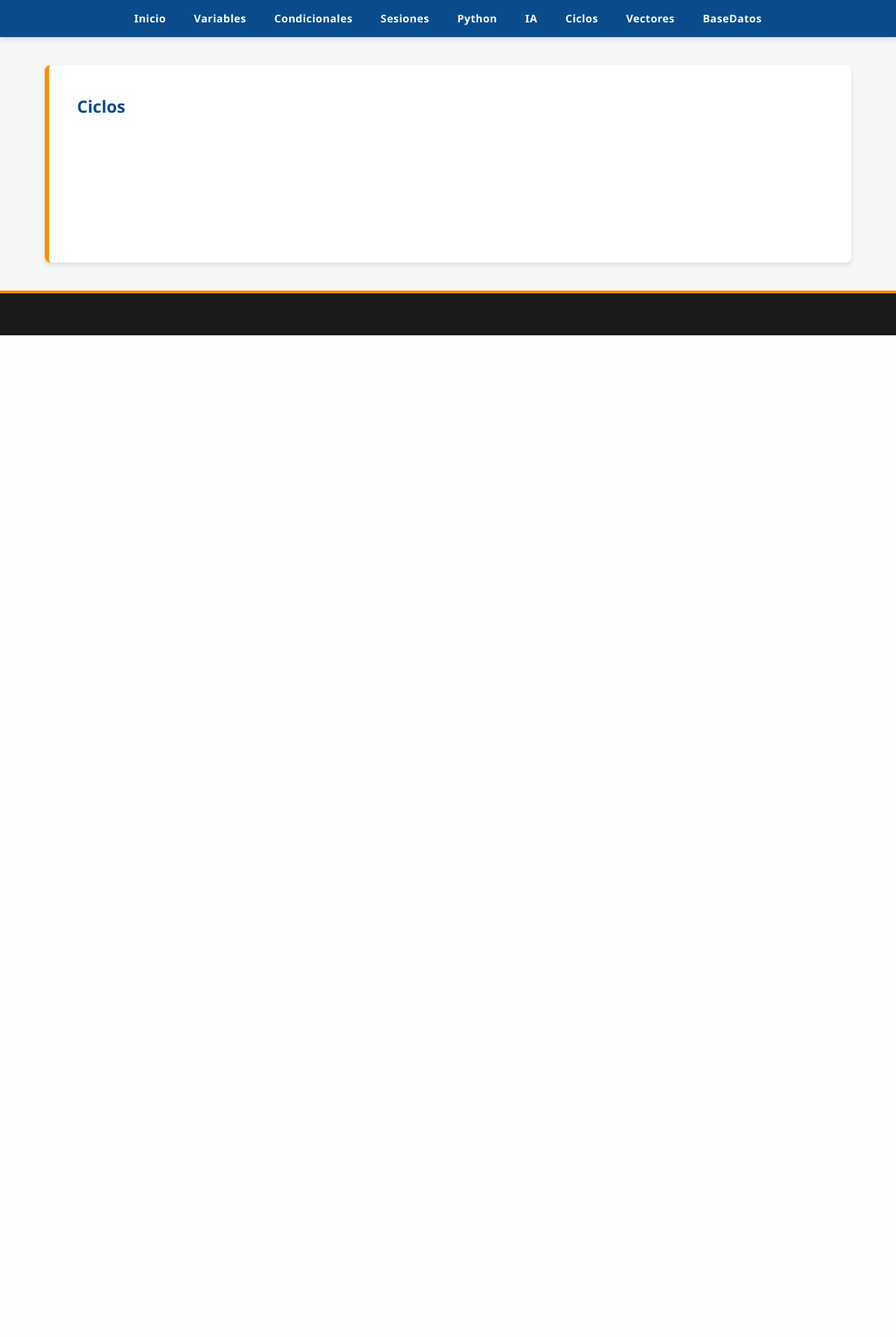
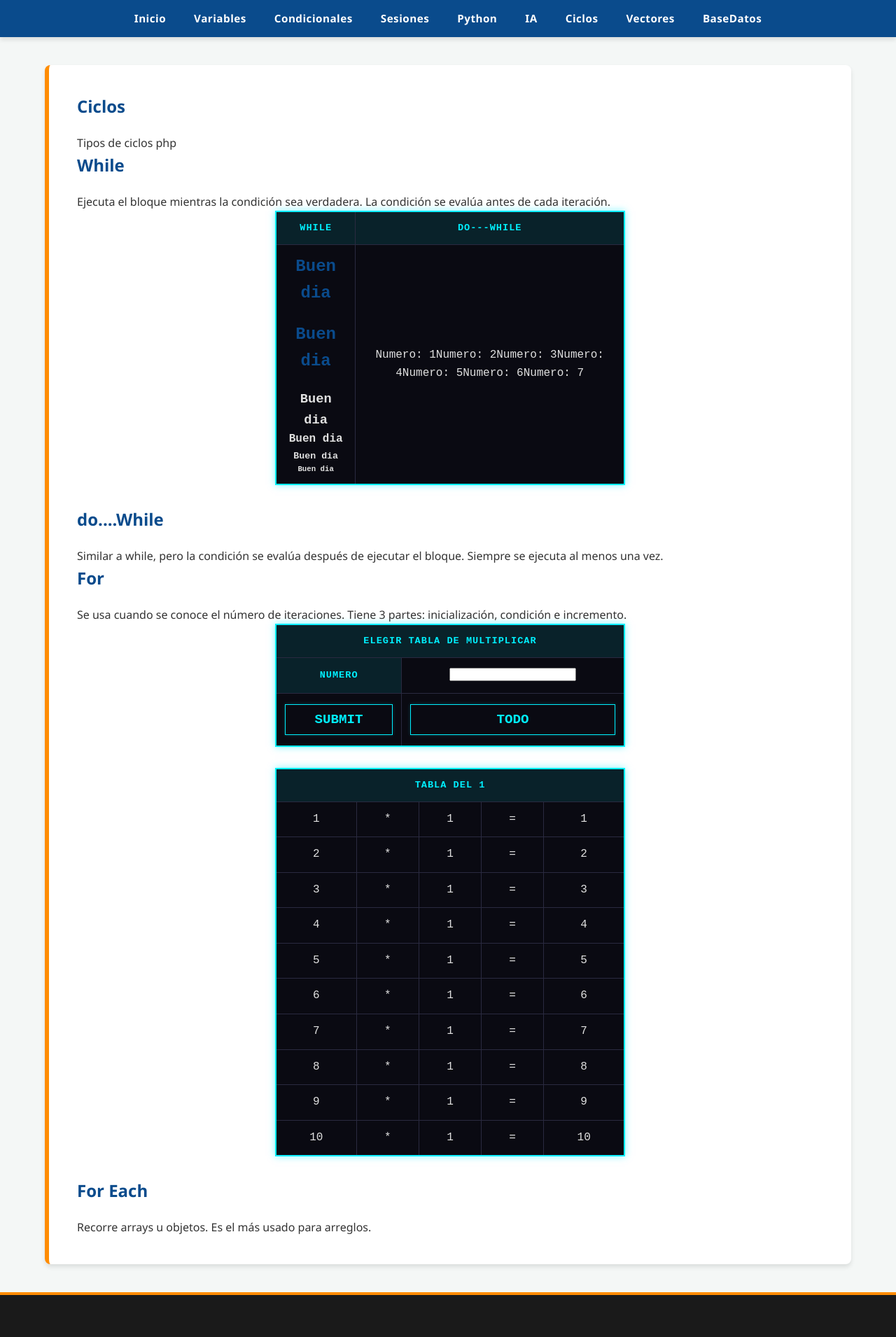
Before and after one commit to jpulecio-design/clase-desarrollo-aplicaciones-I-corte-2, a PHP site: page /ciclos.php?numero=1 in a window 1280 px wide. Shown: the part 321-2231 px from the top of the page at 70% size. Before the commit the page ends 800 px from the top, so only its background shows below. Run offline with PHP 8.4, Linux system fonts and the light colour scheme.

Commit message:
feat(clase 01/10/2026): creacion y demostracion de ciclos php

```diff
--- a/ciclos.php
+++ b/ciclos.php
@@ -1,5 +1,6 @@
 <!DOCTYPE html>
 <html lang="en">
+
 <head>
     <meta charset="UTF-8">
     <meta name="viewport" content="width=device-width, initial-scale=1.0">
@@ -7,15 +8,94 @@
     <link rel="shortcut icon" href="imagenes/favicon.ico" type="image/x-icon" />
     <link rel="stylesheet" href="css/estilos.css">
 </head>
+
 <body>
     <?php
-        include 'menu.html';
+    include 'menu.html';
     ?>
+
+    <section>
+
+        <h1> Ciclos </h1>
+        Tipos de ciclos php
+        <h2> While </h2>
+        Ejecuta el bloque mientras la condición sea verdadera. La condición se evalúa antes de cada iteración.
+        <table border="2" align="center">
+            <tr>
+                <th>WHILE</th>
+                <th>DO---WHILE</th>
+            </tr>
+            <tr>
+                <TD>
+                    <?php
+                    $n = 1;
+                    while ($n <= 6) {
+                        echo "<h$n>Buen dia </h$n>";
+                        $n++;
+                    }
+                    ?>
+                </TD>
+                <TD>
+                    <?php
+                    $k = 1;
+                    do {
+                        echo "Numero: $k";
+                        $k++;
+                    } while ($k <= 7); ?>
+                </TD>
+            </tr>
+        </table>
+        <h2> do....While </h2>
+        Similar a while, pero la condición se evalúa después de ejecutar el bloque. Siempre se ejecuta al menos una vez.
+        <h2> For </h2>
+        Se usa cuando se conoce el número de iteraciones. Tiene 3 partes: inicialización, condición e incremento.
+        <form action="ciclos.php" method="get">
+            <table border="2" bordercolor="orange">
+                <tr>
+                    <th colspan="2"> Elegir tabla de multiplicar</th>
+                </tr>
+                <tr>
+                    <th>NUMERO</th>
+                    <td><input type="number" name="numero"></td>
+                </tr>
+                <tr>
+                    <td> <input type="submit" name="enviar">
+
+                    </td>
+                    <td> <input type="submit" name = "todo" value="todo">
+
+                    </td>
+                </tr>
+            </table>
+        </form>
+        <?php
+            $numero = $_GET['numero'];
+            echo "<table border=5 width = 300 cellspacing = 10 cellspadding = 10>";
+            echo "<tr><th colspan = 5> Tabla del $numero</th> </tr>";
+            for ($k = 1; $k <= 10; $k++) {
+                echo "<tr> <td>$k <td>* <td>$numero <td> = <td>" . ($k * $numero) . "</tr>";
+            }
+            echo "</table>";
+            if(isset($_GET['todo'])){
+                $numero = $_GET['numero'];
+                for($tabla = 1; $tabla <= 10; $tabla++){
+                    echo "<table border=5 width = 300>";
+                    echo "<tr><th colspan = 5> Tabla del $tabla</th> </tr>";
+                    //ciclo pa tablas
+                    //ciclo pa multiplicar
+                    echo "</table>";
+
+                }
+            }
+
+        ?>
+        <h2> For Each </h2>
+        Recorre arrays u objetos. Es el más usado para arreglos.
+
+    </section>
+
+    <footer></footer>
+
 </body>
-<section>
 
-    <h1> Ciclos </h1>
-
-</section>
-<footer></footer>
 </html>
```
